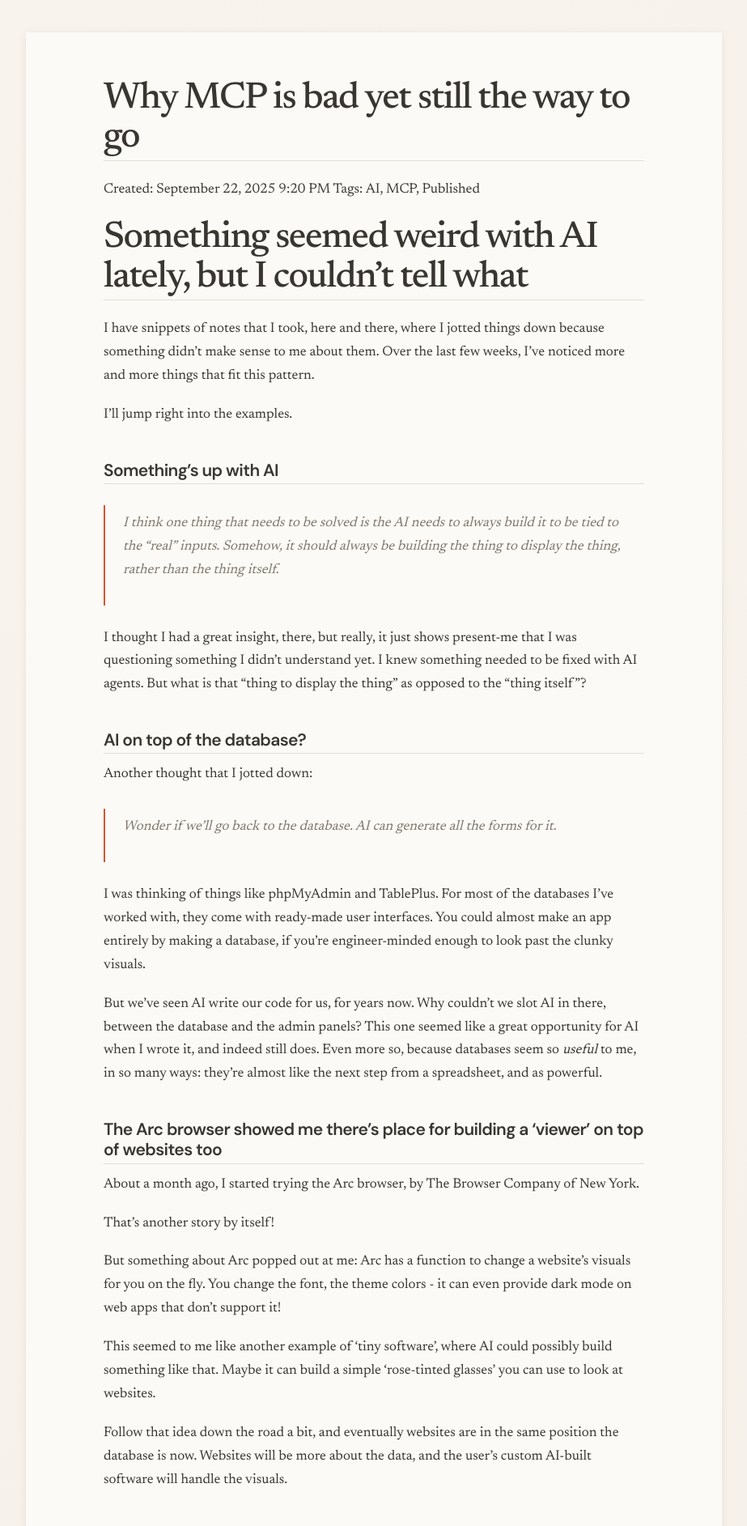
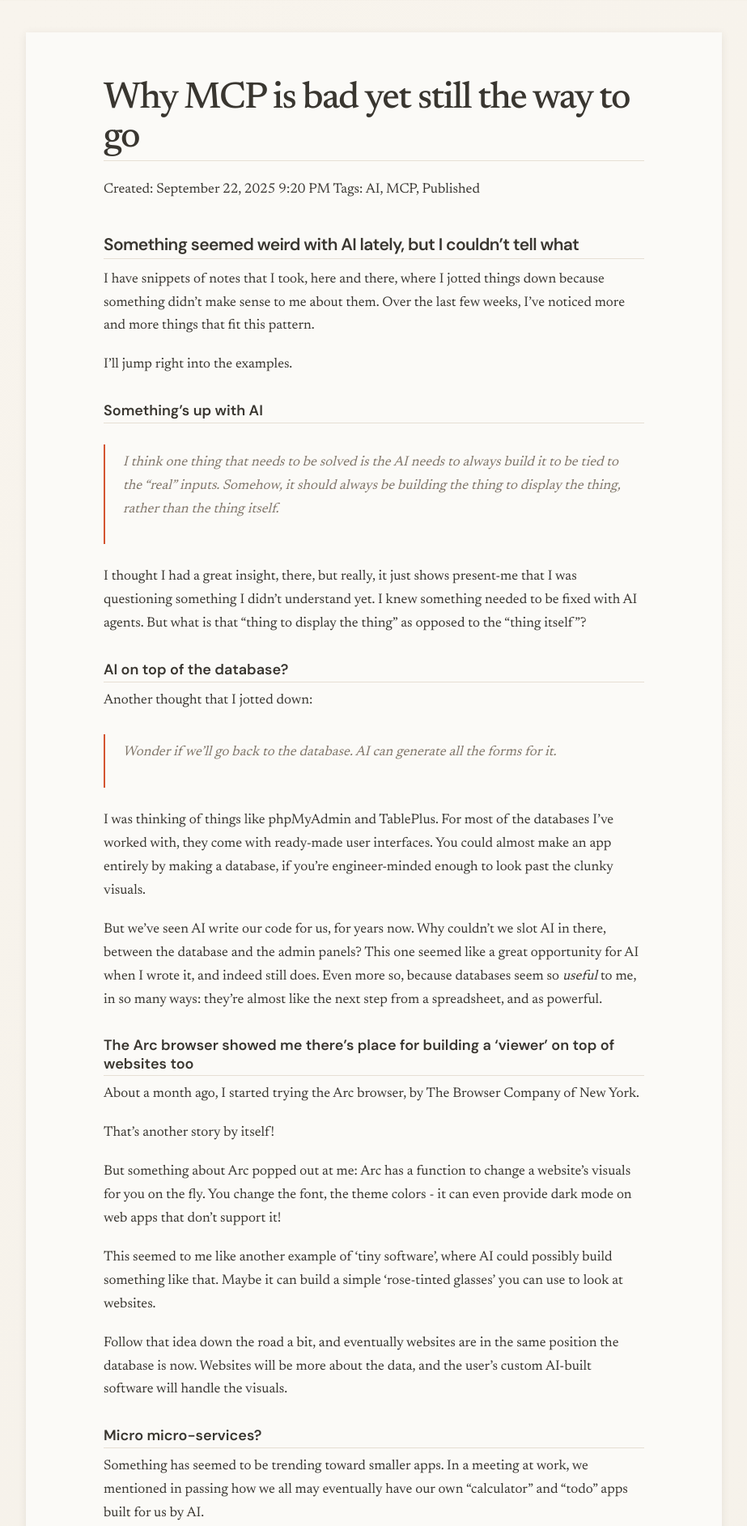
Before and after one commit to ChaDonSom/blog, a Jekyll site: the page built from why-mcp-is-bad-yet-still-the-way-to-go.md, in a window 1280 px wide. Shown: the top 1885 px of the page at 81% size, without its empty margins (178-1101 px from the left). Built offline with Jekyll 4.4.1, drawn with Linux system fonts in a browser that asks for light colours; our own code applies the rules of GitHub Pages for plain Markdown files.

```diff
--- a/why-mcp-is-bad-yet-still-the-way-to-go.md
+++ b/why-mcp-is-bad-yet-still-the-way-to-go.md
@@ -3,31 +3,29 @@
 Created: September 22, 2025 9:20 PM
 Tags: AI, MCP, Published
 
-# Something seemed weird with AI lately, but I couldn’t tell what
+## Something seemed weird with AI lately, but I couldn’t tell what
 
 I have snippets of notes that I took, here and there, where I jotted things down because something didn’t make sense to me about them. Over the last few weeks, I’ve noticed more and more things that fit this pattern.
 
 I’ll jump right into the examples.
 
-## Something’s up with AI
+### Something’s up with AI
 
-> I think one thing that needs to be solved is the AI needs to always build it to be tied to the “real” inputs. Somehow, it should always be building *the thing to display the thing,* rather than the thing itself.
->
+> I think one thing that needs to be solved is the AI needs to always build it to be tied to the “real” inputs. Somehow, it should always be building _the thing to display the thing,_ rather than the thing itself.
 
 I thought I had a great insight, there, but really, it just shows present-me that I was questioning something I didn’t understand yet. I knew something needed to be fixed with AI agents. But what is that “thing to display the thing” as opposed to the “thing itself”?
 
-## AI on top of the database?
+### AI on top of the database?
 
 Another thought that I jotted down:
 
 > Wonder if we’ll go back to the database. AI can generate all the forms for it.
->
 
 I was thinking of things like phpMyAdmin and TablePlus. For most of the databases I’ve worked with, they come with ready-made user interfaces. You could almost make an app entirely by making a database, if you’re engineer-minded enough to look past the clunky visuals.
 
-But we’ve seen AI write our code for us, for years now. Why couldn’t we slot AI in there, between the database and the admin panels? This one seemed like a great opportunity for AI when I wrote it, and indeed still does. Even more so, because databases seem so *useful* to me, in so many ways: they’re almost like the next step from a spreadsheet, and as powerful.
+But we’ve seen AI write our code for us, for years now. Why couldn’t we slot AI in there, between the database and the admin panels? This one seemed like a great opportunity for AI when I wrote it, and indeed still does. Even more so, because databases seem so _useful_ to me, in so many ways: they’re almost like the next step from a spreadsheet, and as powerful.
 
-## The Arc browser showed me there’s place for building a ‘viewer’ on top of websites too
+### The Arc browser showed me there’s place for building a ‘viewer’ on top of websites too
 
 About a month ago, I started trying the Arc browser, by The Browser Company of New York.
 
@@ -39,7 +37,7 @@ This seemed to me like another example of ‘tiny software’, where AI could po
 
 Follow that idea down the road a bit, and eventually websites are in the same position the database is now. Websites will be more about the data, and the user’s custom AI-built software will handle the visuals.
 
-## Micro micro-services?
+### Micro micro-services?
 
 Something has seemed to be trending toward smaller apps. In a meeting at work, we mentioned in passing how we all may eventually have our own “calculator” and “todo” apps built for us by AI.
 
@@ -47,9 +45,9 @@ I’ve had more than one niche app built for me using HTML. For example, an app
 
 But perhaps we’ll all build apps that are hyper-personalized and hyper-small-scope. Another potential in this area is, maybe we’ll need to use AI to connect my app to yours someday. Or even between a few of my own.
 
-This was interesting to me, because I had been thinking of AI as heading toward building *huge* things, *sprawling* codebases, not small things. I thought of AI more as building centralized software, not powering tons of creators to make tiny software.
+This was interesting to me, because I had been thinking of AI as heading toward building _huge_ things, _sprawling_ codebases, not small things. I thought of AI more as building centralized software, not powering tons of creators to make tiny software.
 
-## But what if it turns out even more bottom-up?
+### But what if it turns out even more bottom-up?
 
 We could always write AI into each different input field instead: it’s pretty trivial, as a web developer at this point in the AI era, to do this.
 
@@ -59,26 +57,25 @@ What’s to stop developers from putting mics on all their textfields? Even for
 
 I already use the mic on GBoard quite often. Why not everywhere?
 
-> How does mic *really* tie into AI? Not like NLP AI but like the hyped AI.
->
+> How does mic _really_ tie into AI? Not like NLP AI but like the hyped AI.
 
->> A-MEM had given me the illustration beforehand that Kent C Dodds used.
+> > A-MEM had given me the illustration beforehand that Kent C Dodds used.
 
->> I had learned about MCP from somewhere beforehand too.
+> > I had learned about MCP from somewhere beforehand too.
 
-# The disillusioning
+### The disillusioning
 
-The turning point in my journey probably came when I noticed an article from my TLDR email newsletter, on The New Stack: *MCP-UI Aims to Replace ‘Old World’ Websites With AI Agent UIs*. Something about it stood out to me. Perhaps it was that it hearkened back to my ideas from before, that AI might build on top of websites. I felt validated - of course AIs will make UI on top of websites!
+The turning point in my journey probably came when I noticed an article from my TLDR email newsletter, on The New Stack: _MCP-UI Aims to Replace ‘Old World’ Websites With AI Agent UIs_. Something about it stood out to me. Perhaps it was that it hearkened back to my ideas from before, that AI might build on top of websites. I felt validated - of course AIs will make UI on top of websites!
 
 But the article was about more than just ‘AI’ by itself: it mentioned ‘MCP’ (Model Context Protocol, Anthropic’s answer to how to let Claude use tools) too, which I was already familiar with by the time. I thought.
 
-## Mr. Dodds is excited about MCP; why am I not?
+### Mr. Dodds is excited about MCP; why am I not?
 
 As I read through the article, there didn’t seem much of substance in it, except that perhaps Copilot will be able to show me buttons soon. Still, it mentioned a presentation by Kent C. Dodds about MCP that touched on MCP-UI. I saved that presentation to watch later.
 
 When I watched it later, he certainly seemed excited about it; but I couldn’t find much about it that was exciting. He spoke a lot about how we could write code for our AI agents to run. He showed a diagram where AIs were separated from reality by an MCP ‘bridge’.
 
-Don’t get me wrong; I have been thinking along the same lines as he was. AI agents need to be able to *do* things. That’s the obvious next step they need in order to become more useful. I’d been watching the MCP space for a while before this, for that reason. I’m excited alongside him. I’m looking for how to give safe but effective access to AI agents so they can make some of these low-effort, low-value decisions that sap all my brain-energy.
+Don’t get me wrong; I have been thinking along the same lines as he was. AI agents need to be able to _do_ things. That’s the obvious next step they need in order to become more useful. I’d been watching the MCP space for a while before this, for that reason. I’m excited alongside him. I’m looking for how to give safe but effective access to AI agents so they can make some of these low-effort, low-value decisions that sap all my brain-energy.
 
 But when I watched Mr. Dodds’ video, I came away from it strangely disappointed. Something about it had killed the excitement, and I wasn’t sure what.
 
@@ -92,7 +89,7 @@ Why did we start seeing AI chatbots get integrations to specific websites, inste
 
 I realized I must have had a fundamental misunderstanding, because I started wondering why any of those integrations were needed. Why not have the AI simply ‘Operate’ its way into any of those websites?
 
-## Well, what even *is* MCP?
+### Well, what even _is_ MCP?
 
 The latest ground-level question I had, toward figuring out what MCP was, had to do with where its ‘code’ even runs. When I looked at Kent C Dodds’ diagram, my conception of what the ‘MCP server’ was executing, in terms of computer code, was a black box.
 
@@ -106,25 +103,25 @@ Here’s my summary takeaway from my first conversation with Mr. Jippity:
 
 MCP is essentially a single vocabulary to train AIs on, that can be plugged into other structures after training. Instead of training the AI on millions of API examples, we train it on one example, that we then can turn around and write some code to plug our APIs into.
 
-### Why did AI need a ‘single vocabulary’ to train on?
+#### Why did AI need a ‘single vocabulary’ to train on?
 
 So, why not train AI on the millions of APIs out there? That’s the same thing we’ve done so far, with the entire corpus of the internet, right? Well, I guess that says the reason already, right there. It’s been an enormous cost to get here; it’s not worth doing that again if there’s a cheaper way. And the entire body of internet-accessible API resources is likely an order of magnitude smaller than the corpus AIs have been trained on so far.
 
-The precise misconception I had, if I can tease it out, was that AI could *generalize well*. If you trained it on a million question-and-answer sets about whatever topics you found on the internet, it could learn from that enough to apply it to requests and responses from an API.
+The precise misconception I had, if I can tease it out, was that AI could _generalize well_. If you trained it on a million question-and-answer sets about whatever topics you found on the internet, it could learn from that enough to apply it to requests and responses from an API.
 
-And, it *can* - it can figure out, after a bit of conversation, how to send the right data to the server so it will work. But it will need the context of that whole conversation *again*, in order to make that good action next time the same way.
+And, it _can_ - it can figure out, after a bit of conversation, how to send the right data to the server so it will work. But it will need the context of that whole conversation _again_, in order to make that good action next time the same way.
 
-Copying that context and tacking it onto every place where we want the AI to be able to use the API, that *does work* to an extent. He’ll get the right answer pretty often. The problem was the cost of it - it’s disproportionate. He takes longer to process, and it uses more tokens / costs more money.
+Copying that context and tacking it onto every place where we want the AI to be able to use the API, that _does work_ to an extent. He’ll get the right answer pretty often. The problem was the cost of it - it’s disproportionate. He takes longer to process, and it uses more tokens / costs more money.
 
-The key that I was missing, was that AI *is* smart enough to figure out any API out there; but its ability to *ingest* that learning, back into its core thinking, isn’t good enough. For it to do that, we’d have to, again, train it on some corpus of API resources as big as the internet text corpus.
+The key that I was missing, was that AI _is_ smart enough to figure out any API out there; but its ability to _ingest_ that learning, back into its core thinking, isn’t good enough. For it to do that, we’d have to, again, train it on some corpus of API resources as big as the internet text corpus.
 
 As a side note, whoever solves this problem, the problem of AI being unable to ingest its learnings from boots on the ground, back into its core model; whoever solves that, will unlock the next wave of AI.
 
-## Okay… what is AI again?
+#### Okay… what is AI again?
 
 The research into MCP eventually led me to question my understanding of what AI was. I thought: isn’t AI better than this?
 
-Here’s how I envisioned it: AI is basically a “what’s the statistically most likely word to follow after *x* preceding words?” function. The function is, in a way, just putting the most commonly-following word on the internet, after whatever came before.
+Here’s how I envisioned it: AI is basically a “what’s the statistically most likely word to follow after _x_ preceding words?” function. The function is, in a way, just putting the most commonly-following word on the internet, after whatever came before.
 
 Then, we run it over and over, for each new word. Of course, it takes in more than just the last word. It takes the last 2 words, the last 3, the last sentence, the last paragraph, the last page, etc. However much preceding context you give it.
 
@@ -134,18 +131,17 @@ So, I thought, why can’t we just take the temperature out and it will just alw
 
 I had another chat with Mr. Jippity about that.
 
-He seemed to think that the way we inject temperature is slightly different. It doesn’t give random words - it makes the function sometimes pick a *less-likely* word. Not a totally random word. So its creativity *and its intelligence* are both directly dependent on the ‘temperature’.
+He seemed to think that the way we inject temperature is slightly different. It doesn’t give random words - it makes the function sometimes pick a _less-likely_ word. Not a totally random word. So its creativity _and its intelligence_ are both directly dependent on the ‘temperature’.
 
-If we zeroed the temperature out, we’d always get the most statistically-likely answer the internet would’ve given us - but that’s not necessarily the *right* answer. It would be consistent; but it would be consistently wrong.
+If we zeroed the temperature out, we’d always get the most statistically-likely answer the internet would’ve given us - but that’s not necessarily the _right_ answer. It would be consistent; but it would be consistently wrong.
 
 Here’s Jippity himself on it:
 
-> AI is creative by design: instead of checking what is *true*, it predicts what *could* come next. [With low temperature], it always picks the single most likely answer — consistent, but often consistently wrong. [With higher temperature], it samples from the whole range of plausible answers, which makes it look imaginative but also unpredictable. Either way, it’s still guessing from patterns in its training data. That’s why systems like MCP matter: they let AI step outside its own probability game and check against the real world.
->
+> AI is creative by design: instead of checking what is _true_, it predicts what _could_ come next. [With low temperature], it always picks the single most likely answer — consistent, but often consistently wrong. [With higher temperature], it samples from the whole range of plausible answers, which makes it look imaginative but also unpredictable. Either way, it’s still guessing from patterns in its training data. That’s why systems like MCP matter: they let AI step outside its own probability game and check against the real world.
 
-## MCP is a crutch for AI
+#### MCP is a crutch for AI
 
-What finally hit me, like a wall of bricks, was: it’s literally *cheaper* for every developer worldwide who builds with AI, to write *more* code for the AI, than it would be to train AI more enough to reliably trigger that code.
+What finally hit me, like a wall of bricks, was: it’s literally _cheaper_ for every developer worldwide who builds with AI, to write _more_ code for the AI, than it would be to train AI more enough to reliably trigger that code.
 
 The AI (or maybe you could say ‘machine learning’) still isn’t smart enough to hack around in an unfamiliar program!
 
@@ -153,7 +149,7 @@ So MCP is just the next layer on top of the dizzying heights of the tech Tower o
 
 The tool has literally spawned more work for us. We saw prophets predicting it, but didn’t imagine it would be this way. We said “we’ll be working for AI one day”; well, here it is!
 
-# How MCP is maybe the way to go anyway still
+## How MCP is maybe the way to go anyway still
 
 So, the initial article confirmed my thoughts: AI needs to be tied to reality. It needs to build code that processes data to create a chart; not build a chart with each bar manually configured to match the data.
 
@@ -176,6 +172,5 @@ February 23, 2026 9:00 AM Review again sometime:
 [Notion AI Review](https://app.notion.com/p/Notion-AI-Review-2952172b0a5180148c47f0c4b41d3a5e?pvs=21)
 
 > The “AI Village” also showed an example that can be tied into this piece: the AIs spend inordinate amounts of time figuring out and re-figuring-out their tools (even though they were MCP). This underscores the importance of MCP. (AI Village, Resources 9/30/25).
->
 
 August 23, 2026 How stale does MCP sound now?
```
